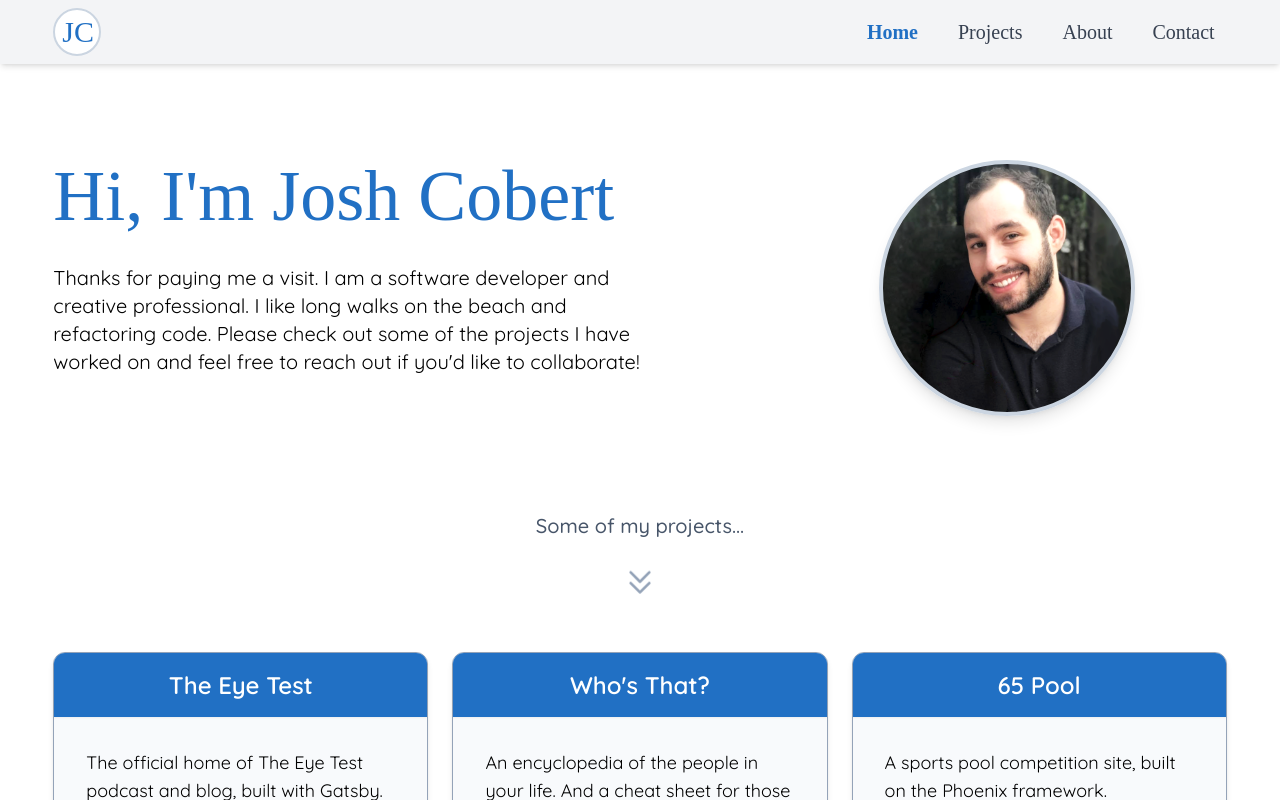
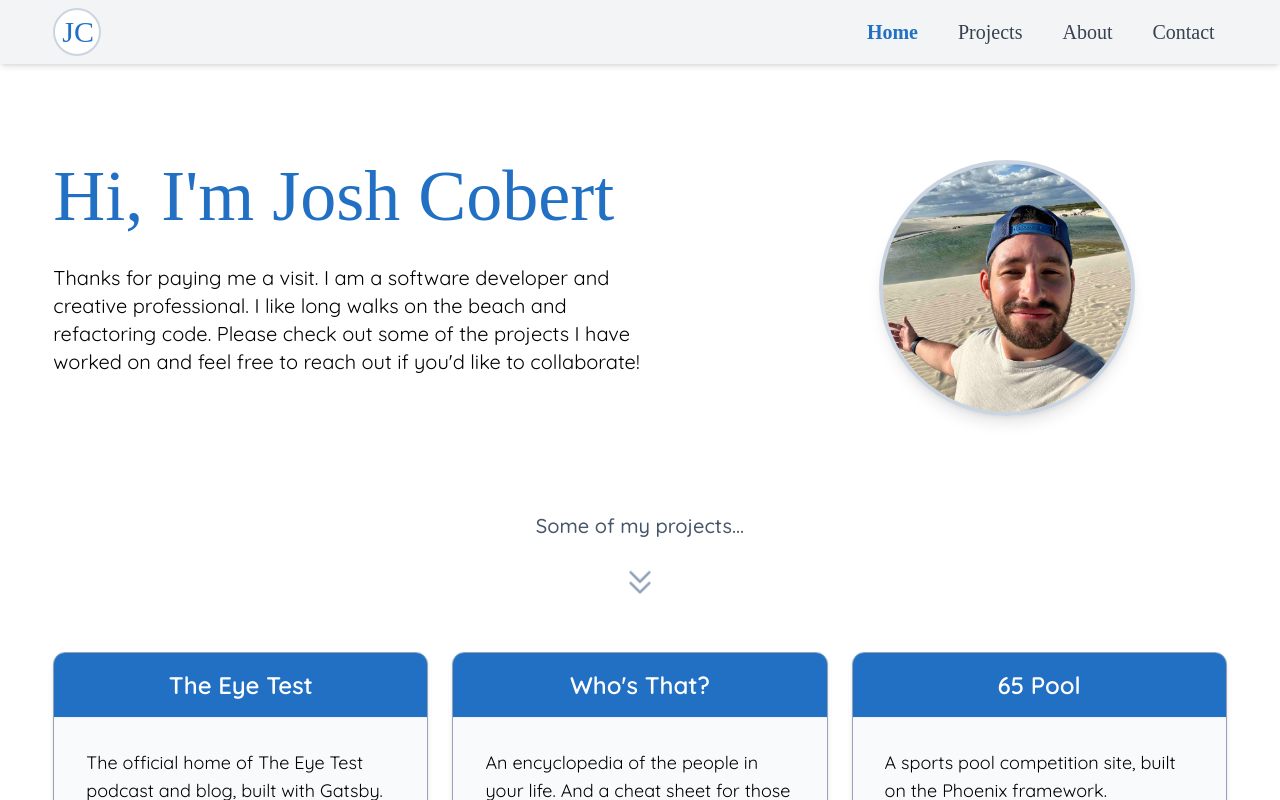
Before and after one commit to jcobert/josh-cobert, a React (Create React App) app: page / in a window 1280 px wide. Shown: the top 800 px of the page. Built offline with nearby package versions, Linux system fonts and the light colour scheme; a web font is replaced by a local one.

Commit message:
update image (#19)

```diff
--- a/src/components/pages/Home.jsx
+++ b/src/components/pages/Home.jsx
@@ -42,21 +42,21 @@ function Home() {
           {/* Photo */}
           <div className="w-full lg:col-span-3">
             <div
-              className="h-40 h- w-40 md:h-48 md:w-48 lg:h-64 lg:w-64 mx-auto bg-center bg-cover bg-no-repeat rounded-full shadow-lg border-4 border-slate-300"
-              style={{ backgroundImage: 'url("/img/photos/headshot.png")' }}
+              className="w-40 h-40 mx-auto bg-center bg-no-repeat bg-cover border-4 rounded-full shadow-lg h- md:h-48 md:w-48 lg:h-64 lg:w-64 border-slate-300"
+              style={{ backgroundImage: 'url("/img/photos/headshot.jpg")' }}
             ></div>
           </div>
         </div>
       </div>
-      <div className="flex flex-col items-center gap-y-8 text-xl text-theme-primary font-medium mt-8 md:mt-16 lg:mt-24 mb-12">
+      <div className="flex flex-col items-center mt-8 mb-12 text-xl font-medium gap-y-8 text-theme-primary md:mt-16 lg:mt-24">
         <h4 className="text-slate-600">Some of my projects...</h4>
         <ChevronDoubleDownIcon className="w-8 text-slate-400 motion-safe:animate-bounce" />
       </div>
-      <div className="grid grid-cols-1 md:grid-cols-2 lg:grid-cols-3 w-11/12 px-2 md:px-0 lg:max-w-7xl gap-y-14 sm:gap-y-16 gap-x-6 mx-auto">
+      <div className="grid w-11/12 grid-cols-1 px-2 mx-auto md:grid-cols-2 lg:grid-cols-3 md:px-0 lg:max-w-7xl gap-y-14 sm:gap-y-16 gap-x-6">
         {projectCards.slice(0, featuredCount)}
         {/* Show all button */}
-        <div className="px-8 self-center lg:col-start-2">
-          <div className="bg-theme-primary hover:bg-slate-500 text-white text-xl font-medium w-full sm:w-6/12 md:w-full h-20 mx-auto mt-4 mb-8 rounded-md border border-white hover:border-theme-primary transition-all">
+        <div className="self-center px-8 lg:col-start-2">
+          <div className="w-full h-20 mx-auto mt-4 mb-8 text-xl font-medium text-white transition-all border border-white rounded-md bg-theme-primary hover:bg-slate-500 sm:w-6/12 md:w-full hover:border-theme-primary">
             <Link to={"/projects"} className="flex justify-center h-full">
               <p className="self-center">All projects</p>
               <div className="self-center">
```
Also changed, not shown: public/img/photos/headshot.jpg (added).
